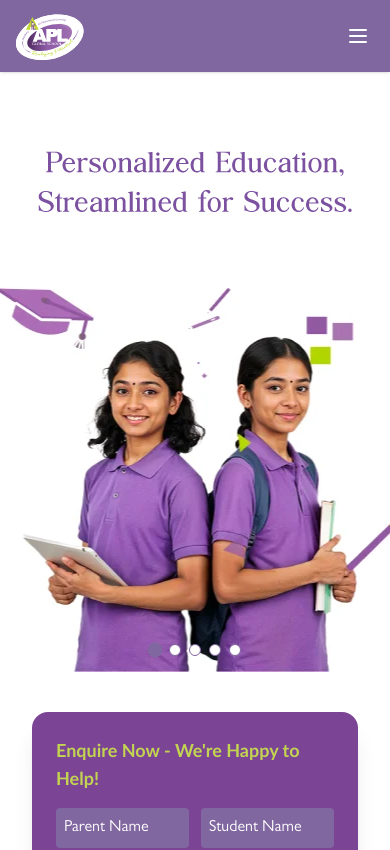
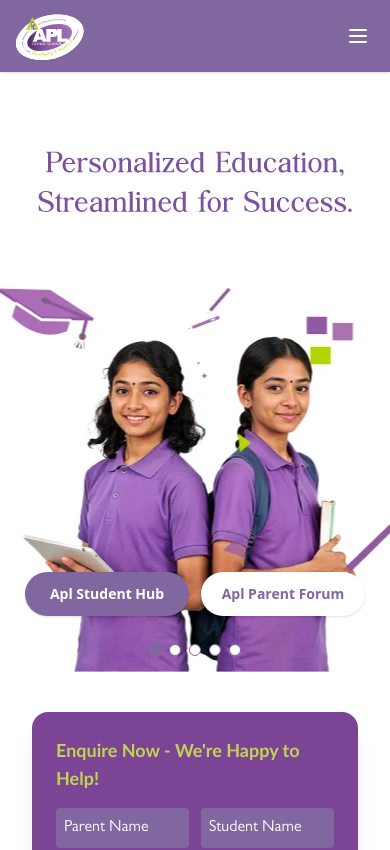
Before and after one commit to ayatiworkstechnologies/apl-global-school, a React (Vite) app: page / in a window 390 px wide. Shown: the top 850 px of the page. Built offline with nearby package versions, Linux system fonts and the light colour scheme; a web font is replaced by a local one.

Commit message:
11-03-2026

```diff
--- a/src/pages/Home/BannerSection.jsx
+++ b/src/pages/Home/BannerSection.jsx
@@ -14,7 +14,6 @@
 import SocialIcon from "./SocialIcons";
 import EnquiryForm from "./EnquiryForm";
 
-// Array of image objects
 const images = [
   { url: bannerImg1, mobile: mobileBanner1 },
   { url: bannerImg2, mobile: mobileBanner2 },
@@ -46,8 +45,44 @@
 
   return (
     <>
-      {/* Banner Slider */}
       <div className="relative w-full h-[600px] md:h-[400px] overflow-hidden">
+        {/* DESKTOP BUTTONS */}
+        <div className="absolute left-6 top-[65%] z-20 hidden md:flex flex-row gap-4">
+          <a
+            href="https://docs.google.com/forms/d/e/1FAIpQLSebCax5tzajflI60EpD-DBgTty1N-Wqg1z7dOGMDTabTimYrQ/viewform?usp=send_form"
+            className="bg-primary text-white px-6 py-3 rounded-full font-semibold shadow-lg hover:bg-primary/90 transition"
+          >
+            APL Student Hub
+          </a>
+
+          <a
+            href="https://docs.google.com/forms/d/e/1FAIpQLSeiWdZHJe8DO9FY3ScFr3-EHqmuwmCkL33-fYTbD7Pp9HaXxQ/viewform?usp=send_form"
+            className="bg-white text-primary px-6 py-3 rounded-full font-semibold shadow-lg hover:bg-gray-100 transition"
+          >
+            APL Parent Forum
+          </a>
+        </div>
+
+        {/* MOBILE BUTTONS */}
+        <div className="absolute bottom-14 left-0 right-0 z-20 flex justify-center px-4 md:hidden">
+          <div className="flex w-full max-w-[340px] gap-3">
+            <a
+              href="https://docs.google.com/forms/d/e/1FAIpQLSebCax5tzajflI60EpD-DBgTty1N-Wqg1z7dOGMDTabTimYrQ/viewform?usp=send_form"
+              className="flex-1 text-center bg-primary text-white text-sm px-4 py-3 rounded-full font-semibold shadow"
+            >
+             Apl Student Hub
+            </a>
+
+            <a
+              href="https://docs.google.com/forms/d/e/1FAIpQLSeiWdZHJe8DO9FY3ScFr3-EHqmuwmCkL33-fYTbD7Pp9HaXxQ/viewform?usp=send_form"
+              className="flex-1 text-center bg-white text-primary text-sm px-4 py-3 rounded-full font-semibold shadow"
+            >
+             Apl Parent Forum
+            </a>
+          </div>
+        </div>
+
+        {/* SLIDER */}
         <div
           ref={slideRef}
           className="flex transition-transform duration-700 ease-in-out"
@@ -63,6 +98,7 @@
                 loading="lazy"
                 decoding="async"
               />
+
               {/* Mobile Image */}
               <img
                 src={img.mobile}
@@ -75,8 +111,8 @@
           ))}
         </div>
 
-        {/* Slide Indicators */}
-        <div className="absolute bottom-4 left-1/2 transform -translate-x-1/2 flex gap-2 z-10">
+        {/* SLIDER DOTS */}
+        <div className="absolute bottom-4 left-1/2 -translate-x-1/2 flex gap-2 z-10">
           {images.map((_, index) => (
             <button
               key={index}
@@ -91,7 +127,7 @@
           ))}
         </div>
 
-        {/* Desktop Enquiry Form */}
+        {/* DESKTOP ENQUIRY FORM */}
         {!isMobile && (
           <div className="absolute top-4 right-10 z-10 max-w-md bg-opacity-90">
             <div>
@@ -104,7 +140,7 @@
         )}
       </div>
 
-      {/* Mobile Enquiry Form */}
+      {/* MOBILE ENQUIRY FORM */}
       {isMobile && (
         <div className="md:hidden px-4 py-6">
           <div className="p-4">
```
